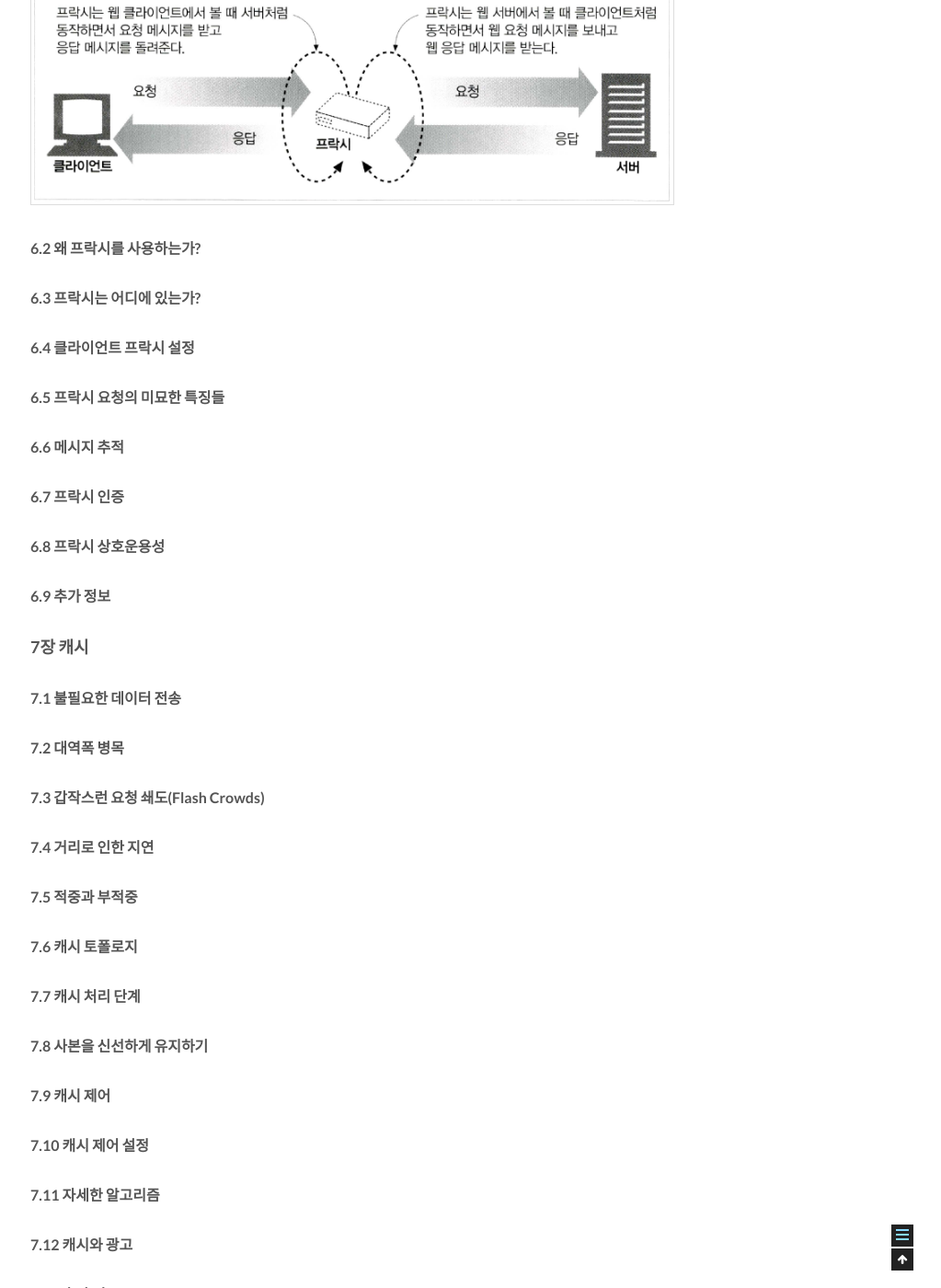
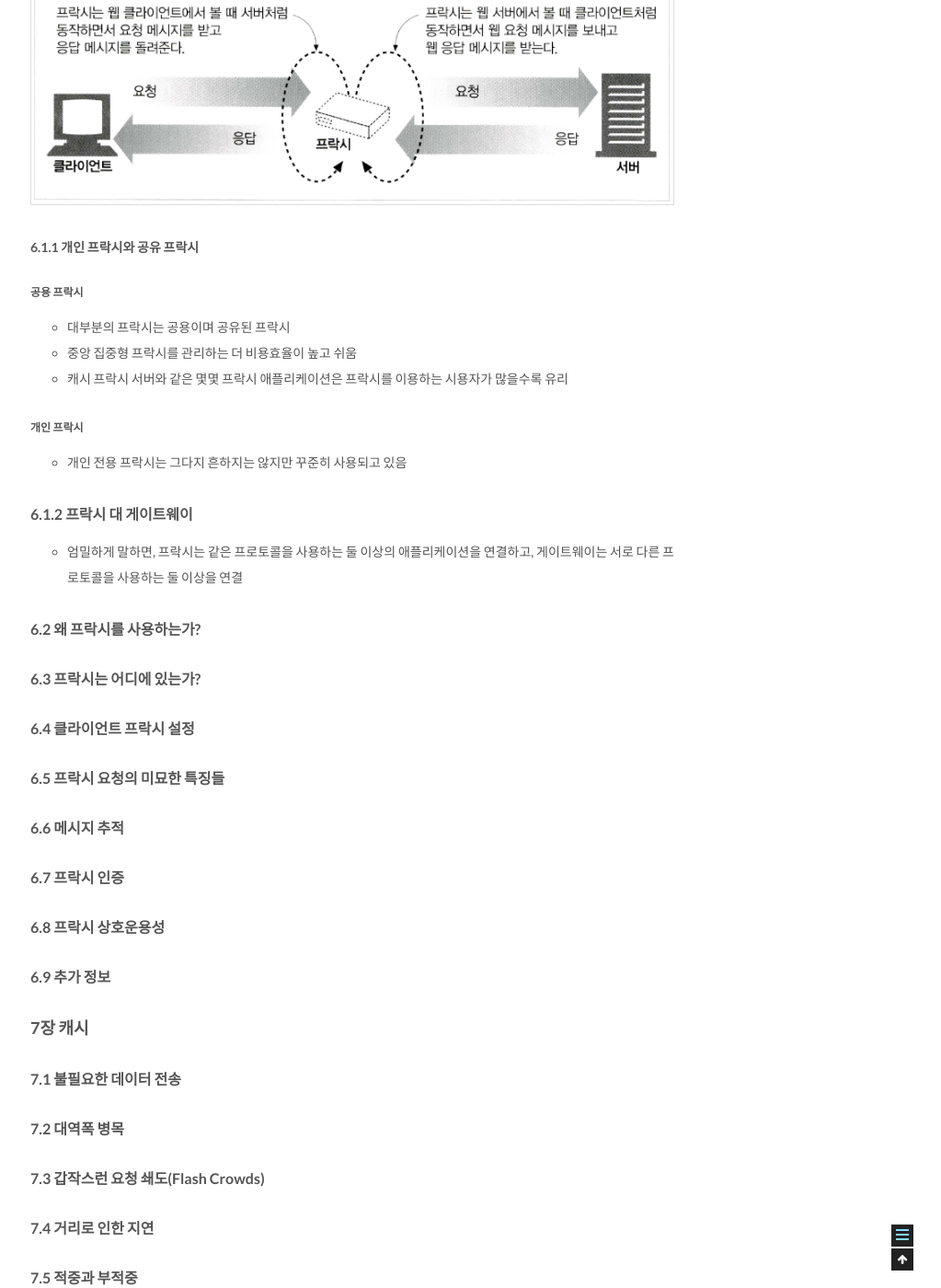
Before and after one commit to csj4032/csj4032.github.io, a Jekyll site: the page built from _posts/2018-01-21-HTTP완벽가이드.md, in a window 1280 px wide and 1400 px high, scrolled down 42105 px. Shown: the whole window at 92% size, without its empty margins (257-1280 px from the left). Built offline with Jekyll 4.4.1, drawn with Linux system fonts in a browser that asks for light colours.

Commit message:
HTTP완벽가이드 포스팅 수정

```diff
--- a/_posts/2018-01-21-HTTP완벽가이드.md
+++ b/_posts/2018-01-21-HTTP완벽가이드.md
@@ -1065,6 +1065,19 @@ Keep-Alive: max=5, timeout=12O
 
 ![프락시는 서버이면서 동시에 클라이언트여야 한다.](/assets/images/books/네트워크_해킹_보안/네트워크일반/HTTP완벽가이드/figure_6-1.png)
 
+##### 6.1.1 개인 프락시와 공유 프락시
+
+###### 공용 프락시
+* 대부분의 프락시는 공용이며 공유된 프락시
+* 중앙 집중형 프락시를 관리하는 더 비용효율이 높고 쉬움
+* 캐시 프락시 서버와 같은 몇몇 프락시 애플리케이션은 프락시를 이용하는 시용자가 많을수록 유리
+
+###### 개인 프락시
+* 개인 전용 프락시는 그다지 흔하지는 않지만 꾸준히 사용되고 있음
+
+#### 6.1.2 프락시 대 게이트웨이
+* 엄밀하게 말하면, 프락시는 같은 프로토콜을 사용하는 둘 이상의 애플리케이션을 연결하고, 게이트웨이는 서로 다른 프로토콜을 사용하는 둘 이상을 연결
+
 #### 6.2 왜 프락시를 사용하는가?
 
 #### 6.3 프락시는 어디에 있는가?
```
Also changed, not shown: _posts/2018-02-21-도메인주도설계.md (+12 -2 lines).
